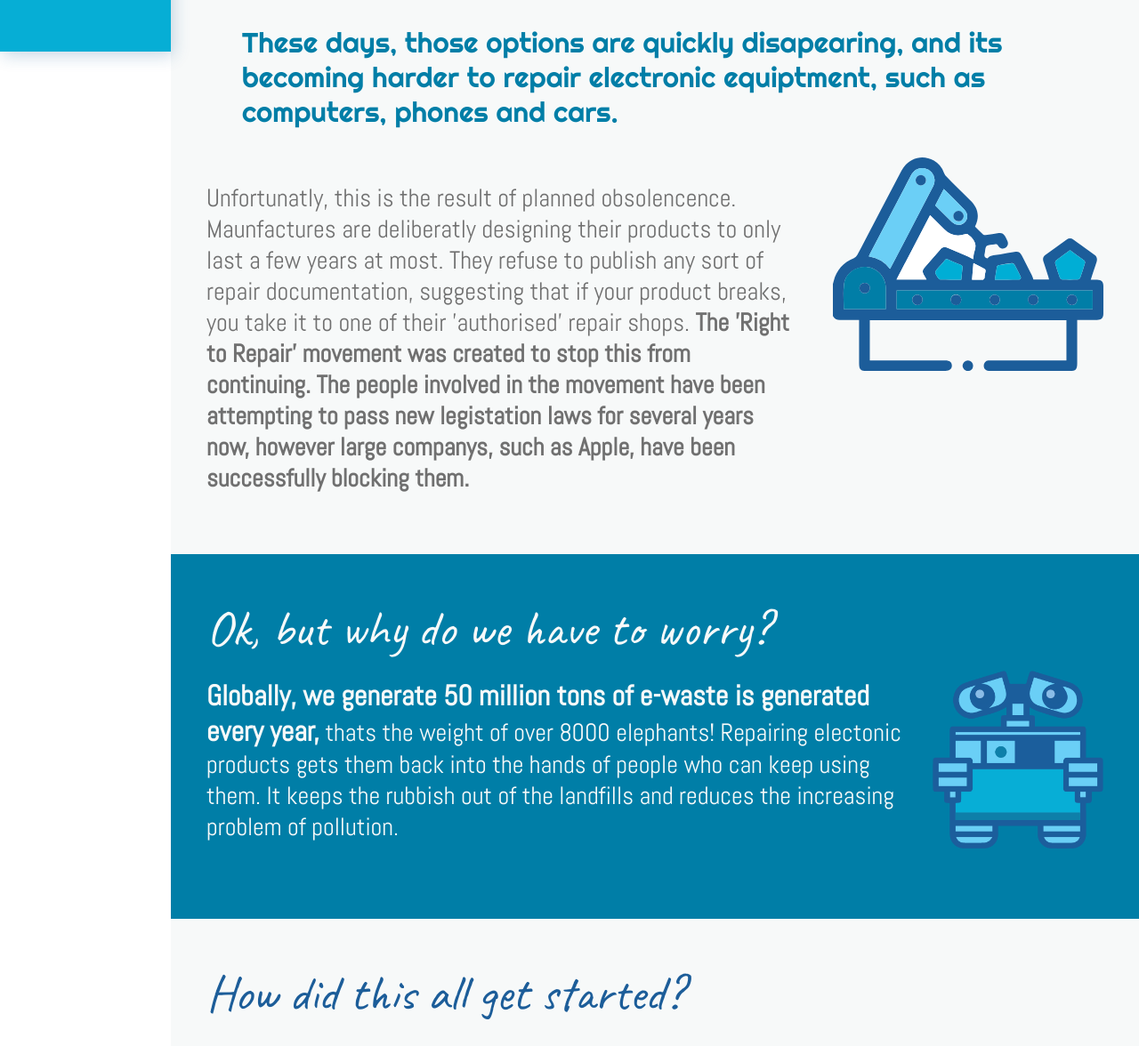
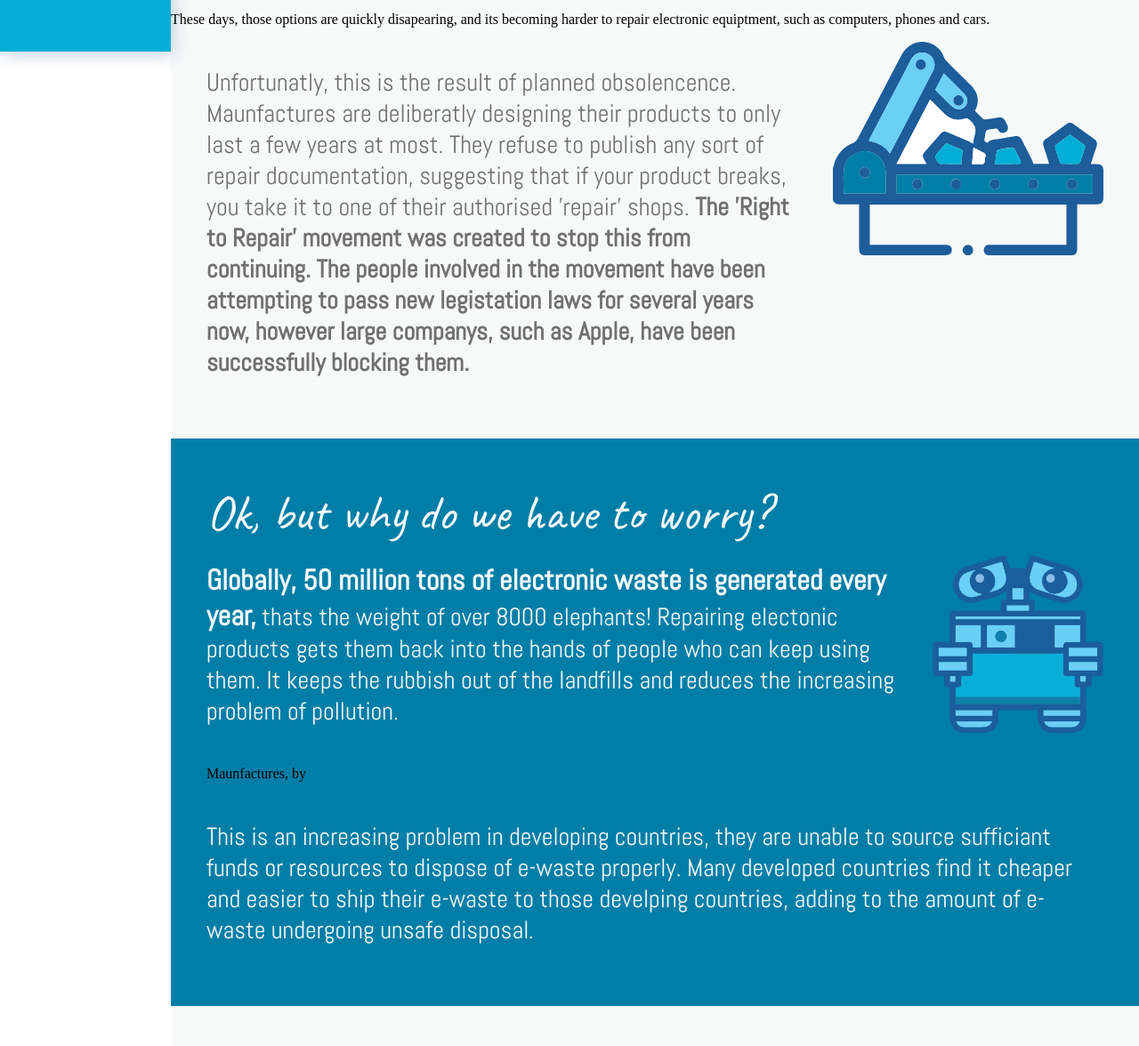
Before and after one commit to luke-finlayson/rightToRepair, a plain HTML site: page index.html in a window 1280 px wide. Shown: the part 742-1918 px from the top of the page at 89% size. Drawn offline with Linux system fonts and the light colour scheme.

Commit message:
Add files via upload

```diff
--- a/index.html
+++ b/index.html
@@ -94,7 +94,7 @@
                         </div>
                     </div>
                 </div>
-                <div class="bigPoint">
+                <div class="whiteBackBigPoint">
                         <p>
                             These days, those options are quickly disapearing, and its becoming harder to
                             repair electronic equiptment, such as computers, phones and cars.
@@ -106,7 +106,7 @@
                             Unfortunatly, this is the result of planned obsolencence. Maunfactures are
                             deliberatly designing their products to only last a few years at most. They
                             refuse to publish any sort of repair documentation, suggesting that if your product
-                            breaks, you take it to one of their 'authorised' repair shops.
+                            breaks, you take it to one of their authorised 'repair' shops.
                             <b>
                                 The 'Right to Repair' movement was created to stop this from continuing. The people involved
                                 in the movement have been attempting to pass new legistation laws for several years now, however
@@ -123,7 +123,7 @@
                 <p class="bluebackHeader">Ok, but why do we have to worry?</p>
                 <div class="flexRow">
                     <p class="bluebackBodyText">
-                        <b style="font-size: 4vh;">Globally, we generate 50 million tons of e-waste is generated every year,</b> thats the weight of over 8000 elephants!
+                        <b style="font-size: 4vh;">Globally, 50 million tons of electronic waste is generated every year,</b> thats the weight of over 8000 elephants!
                         Repairing electonic products gets them back into the hands of people who can keep using them. It keeps the
                         rubbish out of the landfills and reduces the increasing problem of pollution.
                     </p>
@@ -131,14 +131,27 @@
                         <img src="images/robot.png" class="uk-animation-shake wall-e"></img>
                     </div>
                 </div>
-                <div class="imageGrid">
-                    <img src="" alt="">
-                    <img src="" alt="">
-                    <img src="" alt="">
-                    <img src="" alt="">
+                <div class="blueBackBigPoint">
+                    <p>
+                        Maunfactures, by
+                    </p>
                 </div>
                 <div class="flexrow">
-
+                    <div id="slideshow">
+                        <div class="slide-wrapper">
+                            <div class="slide"><h1 class="slide-number"></h1></div>
+                            <div class="slide"><h1 class="slide-number"></h1></div>
+                            <div class="slide"><h1 class="slide-number"></h1></div>
+                            <div class="slide"><h1 class="slide-number"></h1></div>
+                        </div>
+                    </div>
+                    <div class="bluebackBodyText">
+                        <p>
+                            This is an increasing problem in developing countries, they are unable to source sufficiant funds or resources
+                            to dispose of e-waste properly. Many developed countries find it cheaper and easier to ship their e-waste
+                            to those develping countries, adding to the amount of e-waste undergoing unsafe disposal.
+                        </p>
+                    </div>
                 </div>
             </div>
             <div class="whiteBackSection" id="Sec2">
```
Also changed, not shown: Attributions.txt (added).
